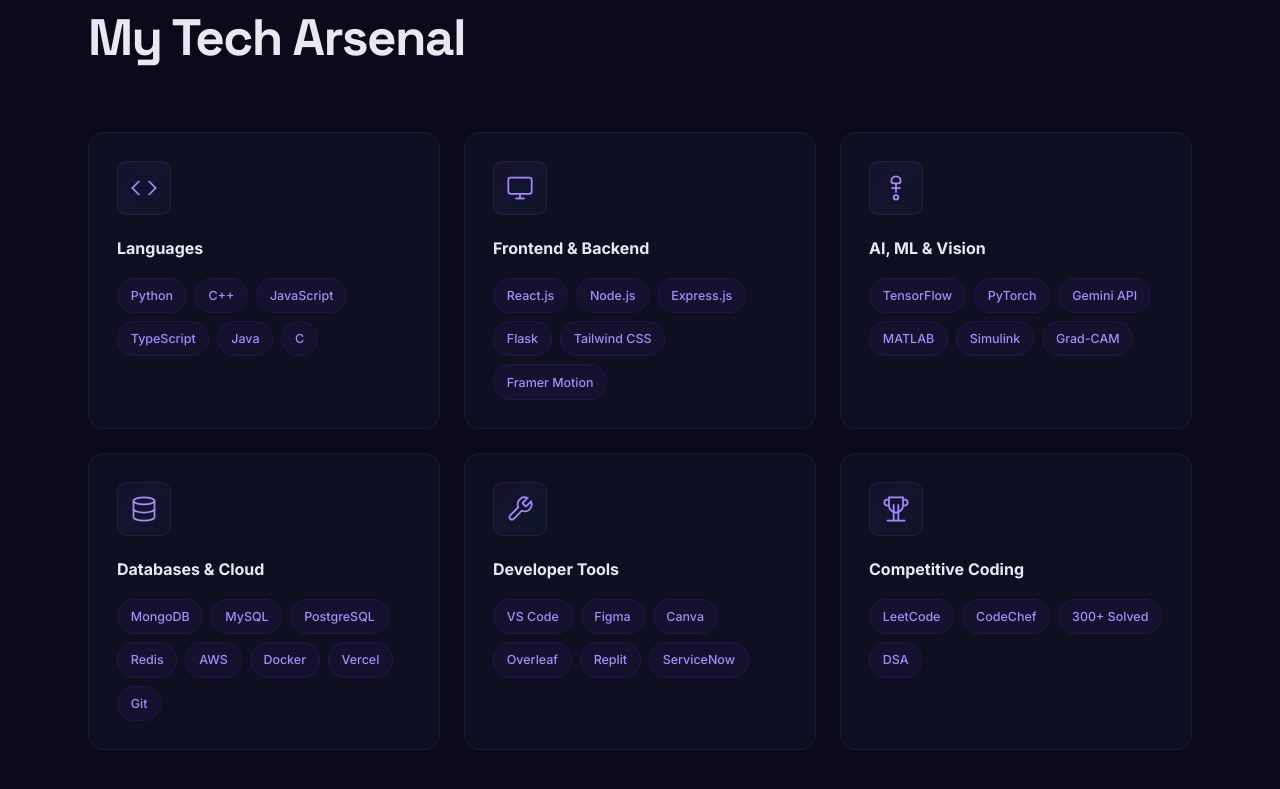
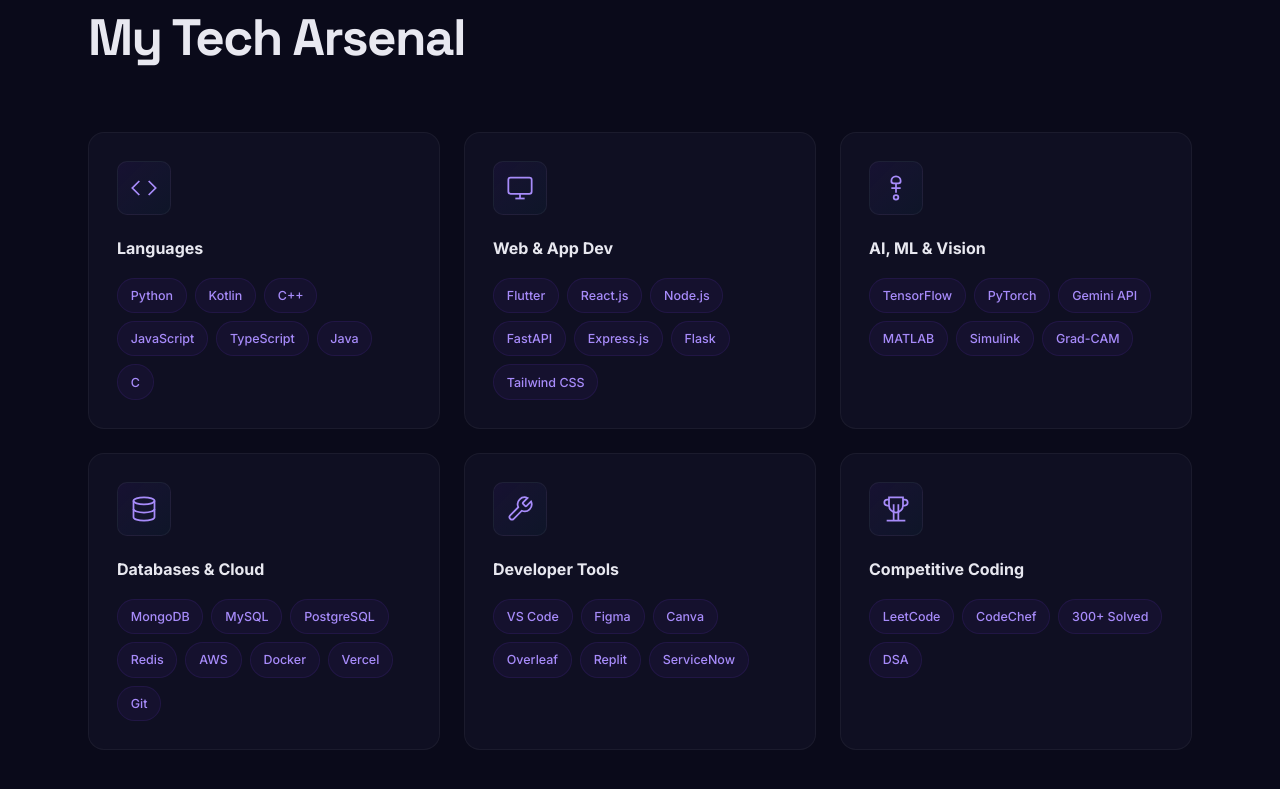
Before and after one commit to Dhruv-prakash-710/portfolio, a plain HTML site: page index.html in a window 1280 px wide. Shown: the part 2120-2909 px from the top of the page. Drawn offline with Linux system fonts and the light colour scheme.

Commit message:
Update skills section: Add Kotlin, Flutter, FastAPI

```diff
--- a/index.html
+++ b/index.html
@@ -249,6 +249,7 @@
           <h3 class="skill-category__title">Languages</h3>
           <div class="skill-category__tags">
             <span class="skill-tag">Python</span>
+            <span class="skill-tag">Kotlin</span>
             <span class="skill-tag">C++</span>
             <span class="skill-tag">JavaScript</span>
             <span class="skill-tag">TypeScript</span>
@@ -266,14 +267,15 @@
               <line x1="12" y1="17" x2="12" y2="21" />
             </svg>
           </div>
-          <h3 class="skill-category__title">Frontend & Backend</h3>
+          <h3 class="skill-category__title">Web & App Dev</h3>
           <div class="skill-category__tags">
+            <span class="skill-tag">Flutter</span>
             <span class="skill-tag">React.js</span>
             <span class="skill-tag">Node.js</span>
+            <span class="skill-tag">FastAPI</span>
             <span class="skill-tag">Express.js</span>
             <span class="skill-tag">Flask</span>
             <span class="skill-tag">Tailwind CSS</span>
-            <span class="skill-tag">Framer Motion</span>
           </div>
         </div>
 
```
